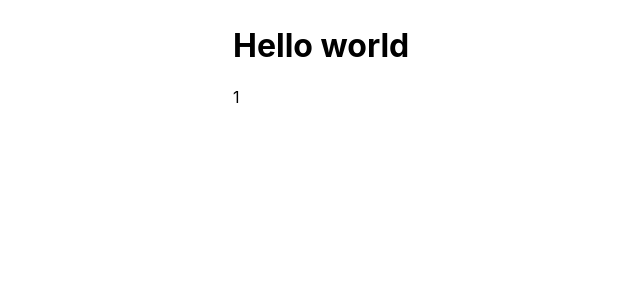
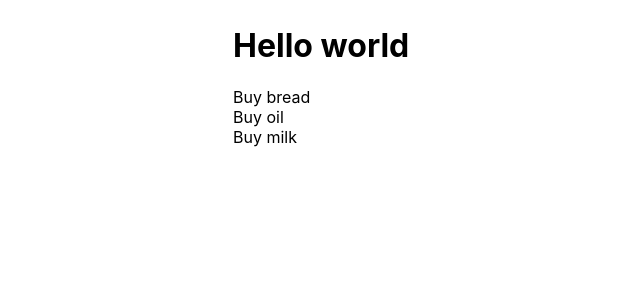
Before and after one commit to KirylZuyeu/ReactStudyProject2, a React (Create React App) app in the folder react-youtube/: page / in a window 1280 px wide. Shown: the top 300 px of the page, without its empty margins (107-747 px from the left). Built offline with nearby package versions, Linux system fonts and the light colour scheme.

Commit message:
fix: problem with manifest

```diff
--- a/react-youtube/public/index.html
+++ b/react-youtube/public/index.html
@@ -10,7 +10,7 @@
       content="Web site created using create-react-app"
     />
     <link rel="apple-touch-icon" href="%PUBLIC_URL%/logo192.png" />
-    <link rel="manifest" href="%PUBLIC_URL%/manifest.json" />
+    <!-- <link rel="manifest" href="%PUBLIC_URL%/manifest.json" /> -->
     <title>React App</title>
   </head>
   <body>
--- a/react-youtube/src/App.js
+++ b/react-youtube/src/App.js
@@ -11,7 +11,7 @@ function App() {
   return (
     <div className='wrapper'>
       <h1>Hello world</h1>
-      <TodoList/>
+      <TodoList todos={todos}/>
     </div>
   );
 }
--- a/react-youtube/src/Todo/TodoItem.js
+++ b/react-youtube/src/Todo/TodoItem.js
@@ -1,7 +1,7 @@
 import React from "react";
 
-export default function TodoItem() {
+export default function TodoItem({todo}) {
     return (
-        <li>1</li>
+        <li>{todo.title}</li>
     )
 }
--- a/react-youtube/src/Todo/TodoList.js
+++ b/react-youtube/src/Todo/TodoList.js
@@ -9,10 +9,12 @@ const styles = {
     }
 }
 
-export default function TodoList() {
+export default function TodoList(props) {
     return (
         <ul style={styles.ul}>
-            <TodoItem />
+            {props.todos.map(todo => {
+                return <TodoItem todo={todo}/>
+            })}
         </ul>
     )
 }
```
